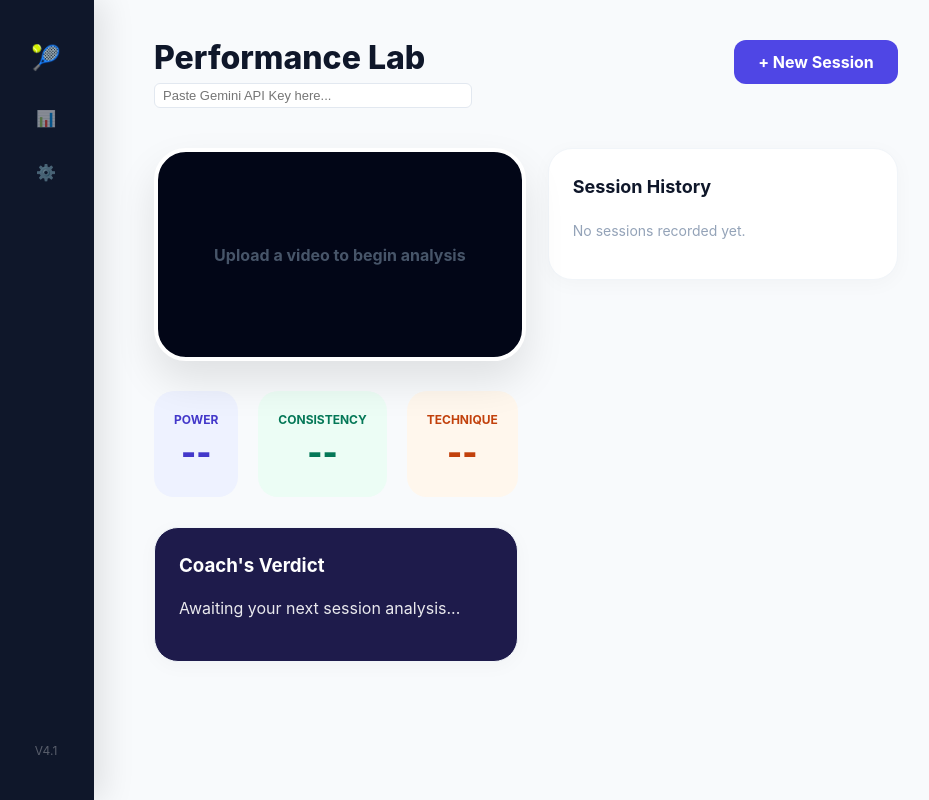
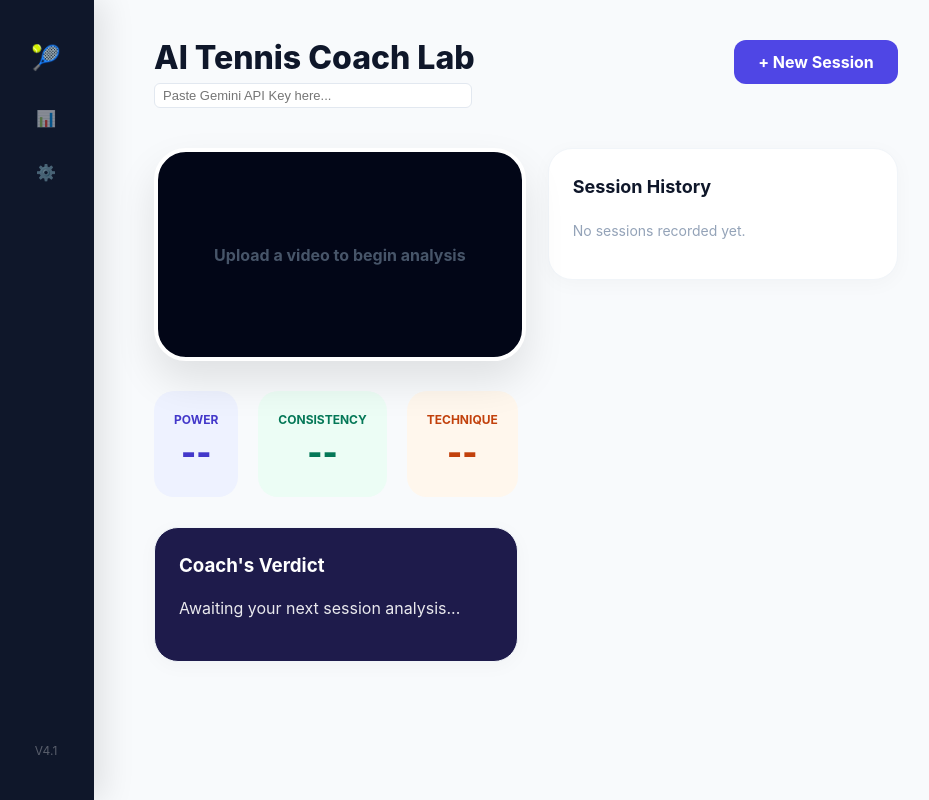
Before and after one commit to Mikechan608/Tennis-coach-app, a React (Vite) app: page / in a window 1280 px wide. Shown: the whole page, without its empty margins (2-931 px from the left). Built offline with nearby package versions, Linux system fonts and the light colour scheme.

Commit message:
Updated app title for better branding

```diff
--- a/src/App.jsx
+++ b/src/App.jsx
@@ -1,4 +1,5 @@
 //My first AI-Powered tennis app
+// updated for better AI analysis-Jan 2026
 import React, { useState, useRef, useEffect } from 'react';
 
 const styles = {
@@ -228,7 +229,7 @@ const App = () => {
       <main style={styles.main}>
         <header style={{ display: 'flex', justifyContent: 'space-between', alignItems: 'flex-start', marginBottom: '40px' }}>
           <div>
-            <h1 style={{ fontSize: '32px', fontWeight: '800', margin: 0 }}>Performance Lab</h1>
+            <h1 style={{ fontSize: '32px', fontWeight: '800', margin: 0 }}>AI Tennis Coach Lab</h1>
             <input
               placeholder="Paste Gemini API Key here..."
               value={apiKey}
```
